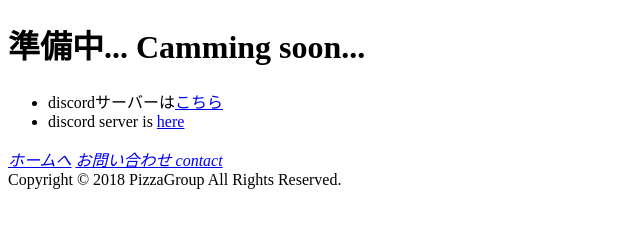
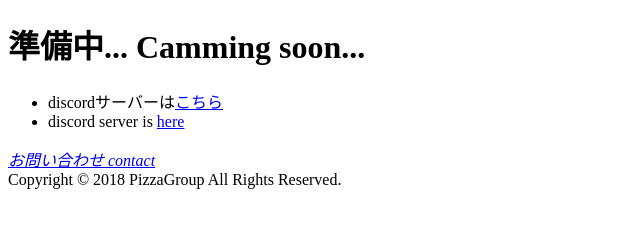
Before and after one commit to Pizzasoft-Develop/pizzasoft-develop.github.io, a plain HTML site: page index.html in a window 1280 px wide. Shown: the whole page, without its empty margins (0-640 px from the left). Drawn offline with Linux system fonts and the light colour scheme.

Commit message:
ホームへがいらなかったw

```diff
--- a/index.html
+++ b/index.html
@@ -11,7 +11,6 @@
 </ul>
 <footer>
   <address>
-    <a href="./">ホームへ</a>
     <a href="contact.html">お問い合わせ contact</a>
   </address>
   Copyright © 2018 PizzaGroup All Rights Reserved.
```
